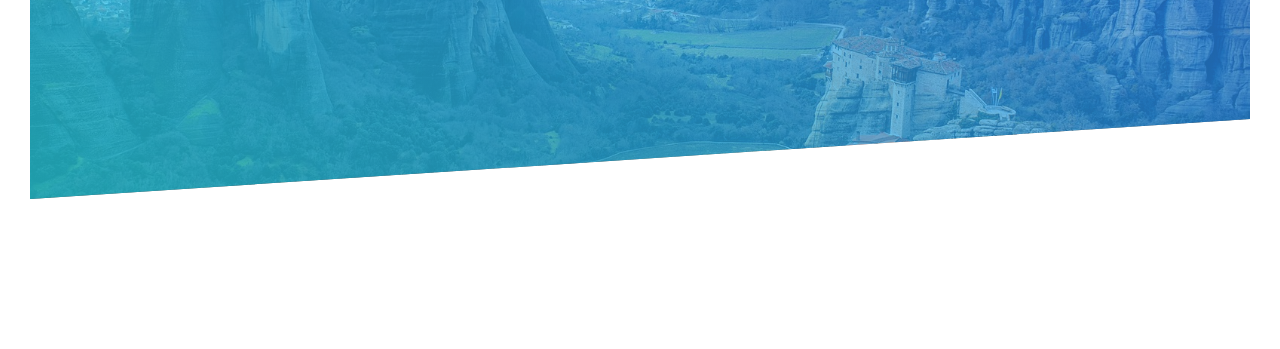
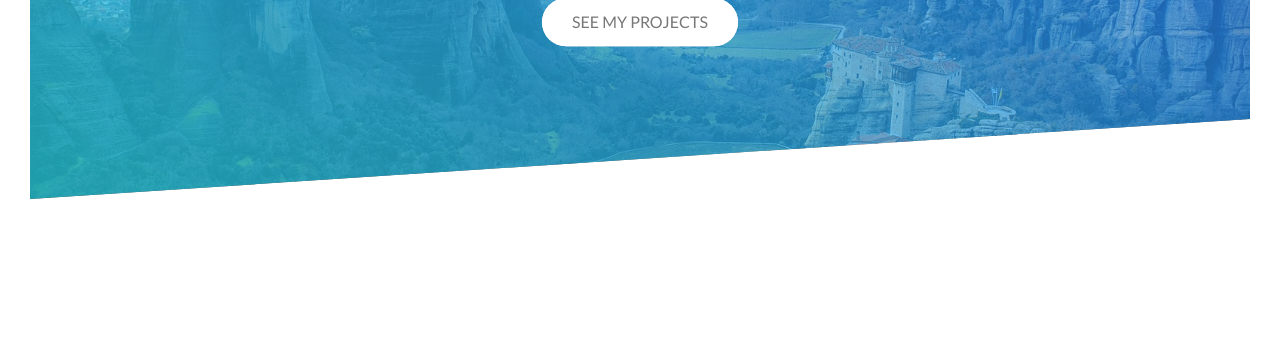
Before and after one commit to diminako/designPractice, a plain HTML site: page index.html in a window 1280 px wide. Shown: the part 471-820 px from the top of the page. Drawn offline with Linux system fonts and the light colour scheme.

Commit message:
header section mostly finished

```diff
--- a/assets/css/style.css
+++ b/assets/css/style.css
@@ -53,14 +53,14 @@ body {
     top: 40%;
     left: 50%;
     transform: translate(-50%, -50%);
+    text-align: center;
 }
 
 .headingPrimary {
     color: #fff;
     text-transform: uppercase;
-    text-align: center;
-
     backface-visibility: hidden;
+    margin-bottom: 60px;
 }
 
 .headingPrimaryMain {
@@ -111,3 +111,70 @@ body {
         transform: translateX(0);
     }
 }
+
+@keyframes moveInBottom {
+    0% {
+        opacity: 0;
+        transform: translateY(40px);
+    }
+    100% {
+        opacity: 1;
+        transform: translateY(0);
+    }
+}
+
+.btn:link,
+.btn:visited {
+    text-transform: uppercase;
+    text-decoration: none;
+    padding: 10px 30px;
+    display: inline-block;
+    border-radius: 100px;
+    transition: all .3s;
+    position: relative;
+}
+
+.btnHeader {
+    animation-name: moveInBottom;
+    animation-duration: .5s;
+    animation-timing-function: ease-out;
+    animation-delay: .65s;
+    animation-fill-mode: backwards;
+}
+
+.btn:hover {
+    transform: translateY(-3px);
+    box-shadow: 0 10px 20px rgba(0, 0, 0, .2);
+}
+
+.btn:active {
+    transform: translateY(-1px);
+    box-shadow: 0 5px 10px rgba(0, 0, 0, .2);
+}
+
+.btnWhite {
+    background-color: #fff;
+    color: #777;
+}
+
+.btn::after {
+    content: "";
+    display: inline-block;
+    height: 100%;
+    width: 100%;
+    border-radius: 100px;
+    position: absolute;
+    top: 0;
+    left: 0;
+    z-index: -1;
+    transition: all .4s;
+}
+
+.btnWhite::after {
+    background-color: #fff;
+}
+
+.btn:hover::after {
+    transform: scaleX(1.4) scaleY(1.6);
+    opacity: 0;
+}
--- a/index.html
+++ b/index.html
@@ -1,5 +1,6 @@
 <!DOCTYPE html>
 <html lang="en">
+
 <head>
     <meta charset="UTF-8">
     <meta name="viewport" content="width=device-width, initial-scale=1.0">
@@ -18,22 +19,22 @@
 
     <title>DN || Portfolio</title>
 </head>
+
 <body>
     <header class="header">
         <div class="logoBox">
-            <img src="./assets/images/apple-touch-icon.png"  alt="Logo" class="logo">
+            <img src="./assets/images/apple-touch-icon.png" alt="Logo" class="logo">
         </div>
-
         <div class="textBox">
-
             <h1 class="headingPrimary">
                 <span class="headingPrimaryMain">Dimitri Nakos</span>
                 <span class="headingPrimarySub">Full Stack Developer</span>
             </h1>
+            <a href="#" class="btn btnWhite btnHeader">See My Projects</a>
         </div>
-
     </header>
 
 
 </body>
+
 </html>
```
